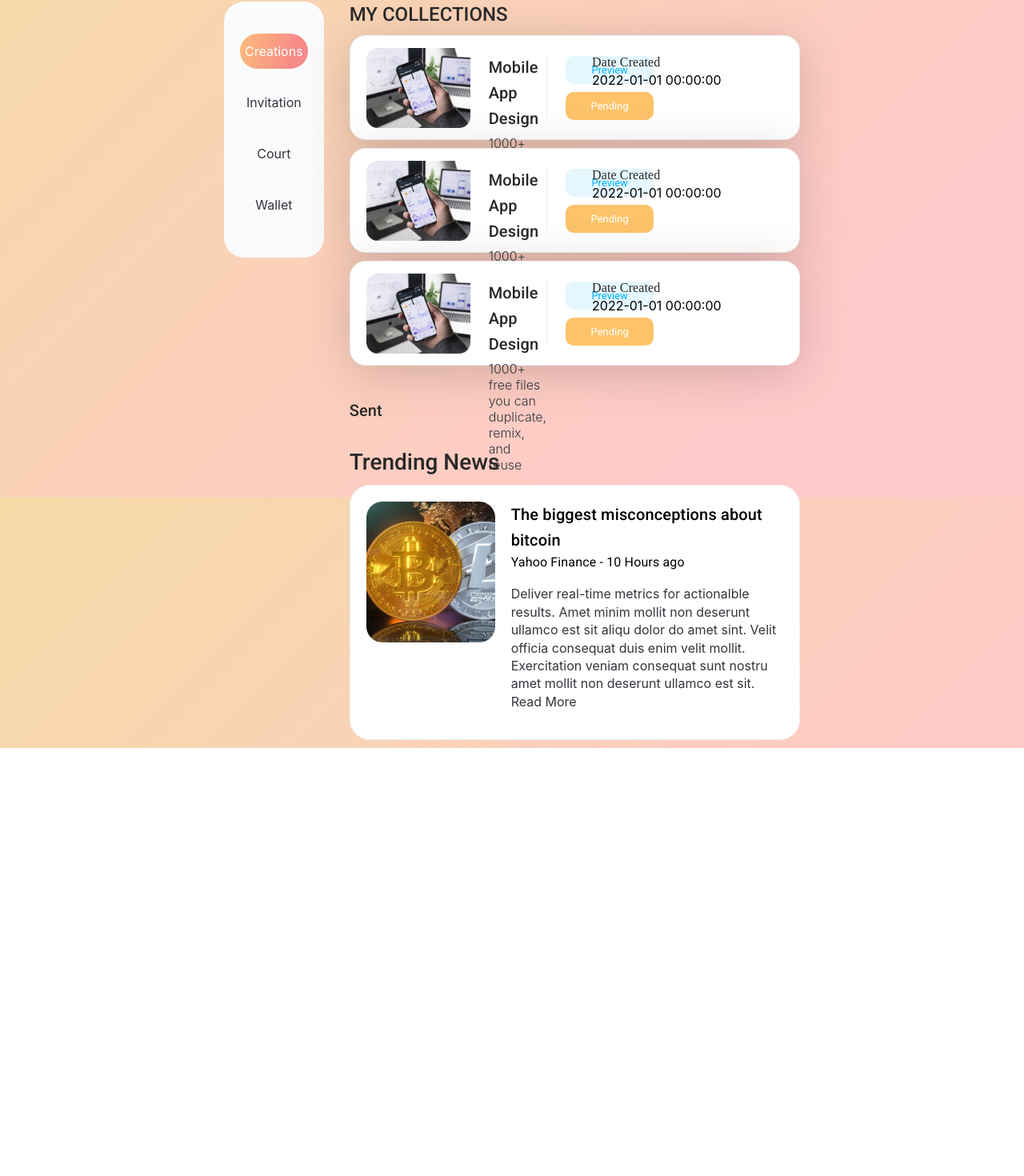
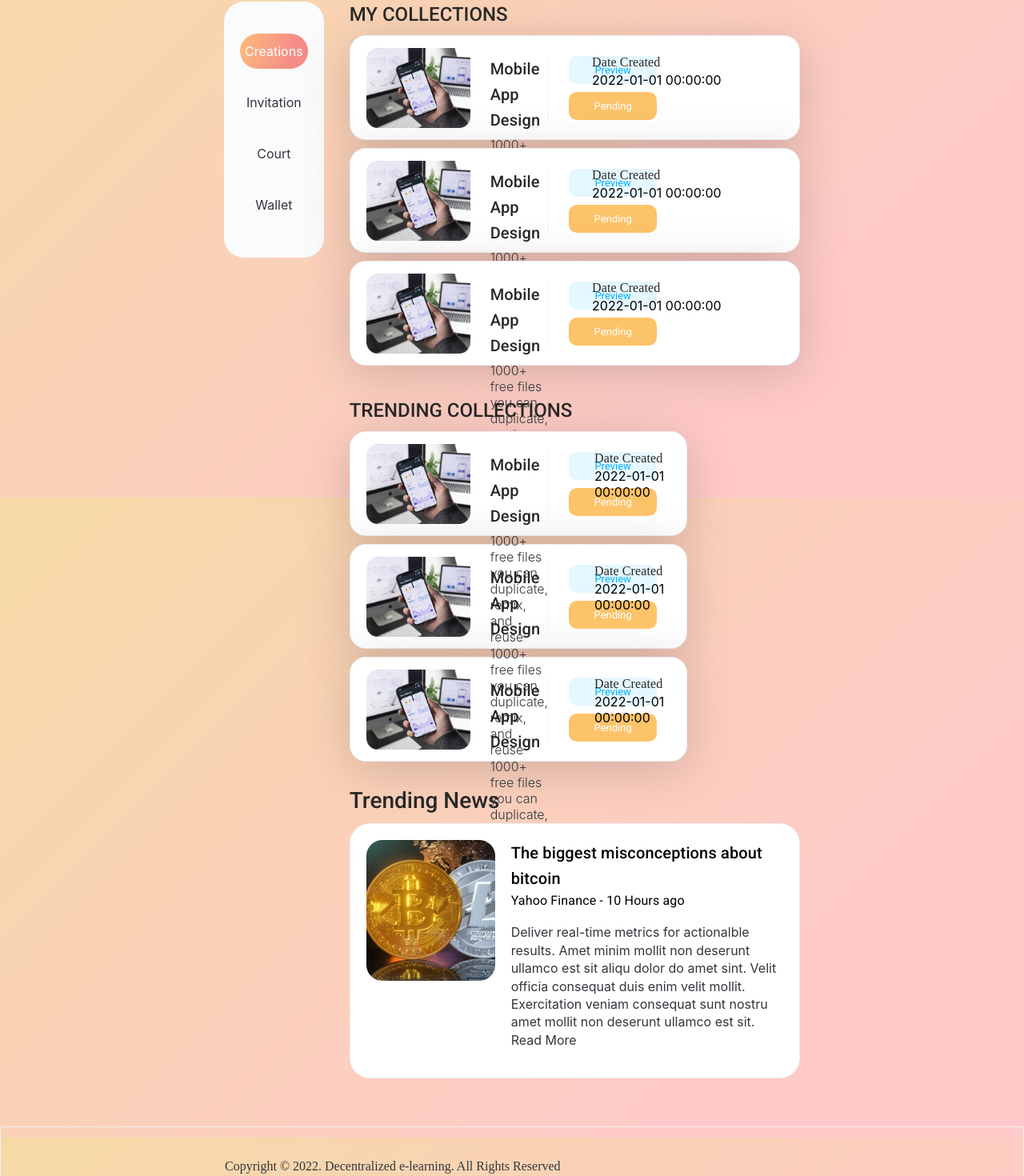
Before and after one commit to mrron313/d-app-learning-ui, a React (Create React App) app: page /creations in a window 1280 px wide. Shown: the part 178-1648 px from the top of the page at 80% size. Before the commit the page ends 1113 px from the top, so only its background shows below. Built offline with nearby package versions, Linux system fonts and the light colour scheme.

Commit message:
collection page

```diff
--- a/src/components/Creations/CollectionCard.js
+++ b/src/components/Creations/CollectionCard.js
@@ -1,10 +1,13 @@
 import { Chip, Grid, Typography } from "@mui/material";
 import CreationCard from '../../assets/creation-card.png';
 
-function InvitationCard() {
+function InvitationCard(props) {
+
+  const { interactionBtns } = props;
+
   return (
     <Grid container className="invitationCard">
-      <Grid item xs={6.5}>
+      <Grid item xs={interactionBtns? 6.5 : 9}>
         <div className="invitationCardLeft">
           <div className="invitationCardLeftImage">
             <img width='130' src={CreationCard} />
@@ -24,7 +27,7 @@ function InvitationCard() {
           </div>
         </div>
       </Grid>
-      <Grid item xs={5.5}>
+      <Grid item xs={interactionBtns? 5.5 : 3}>
         <div className="invitationCardRight">
           <div className="invitationCardRightUser">
             <Typography variant='h6'>
@@ -34,9 +37,12 @@ function InvitationCard() {
               2022-01-01 00:00:00
             </Typography>
           </div>
-          <div className="invitationCardRightButton">
 
-          </div>
+          {interactionBtns && (
+            <div className="invitationCardRightButton">
+
+            </div>
+          )}
         </div>
       </Grid>
     </Grid>
--- a/src/components/Creations/index.js
+++ b/src/components/Creations/index.js
@@ -13,14 +13,23 @@ const Creations = () => {
       {[1, 2, 3].map(i => {
         return (
           <Grid item xs={12} style={{ marginTop: '10px' }}>
-            <CollectionCard />
+            <CollectionCard interactionBtns={true} />
           </Grid>
         );
       })}
 
-      <Grid item xs={12} className='invitationSentSection'>
-        <Typography className='inviationSectionTitle' variant='h6'>Sent</Typography>
+      <Grid item xs={9}>
+        <Typography className='inviationHeaderTitle invitationSentSection' variant='h5'>TRENDING COLLECTIONS</Typography>
+
+        {[1, 2, 3].map(i => {
+          return (
+            <Grid item xs={12} style={{ marginTop: '10px' }}>
+              <CollectionCard interactionBtns={false} />
+            </Grid>
+          );
+        })}
       </Grid>
+
 
     </Grid>
   );
--- a/src/components/Layout/Footer.js
+++ b/src/components/Layout/Footer.js
@@ -1,6 +1,12 @@
+import { Grid } from "@mui/material";
+
 function Footer() {
   return (
-    <p>Copyright © 2022. Decentralized e-learning. All Rights Reserved</p>
+    <Grid container className="footerSection">
+      <Grid item xs={12}>
+        <p className="footerText">Copyright © 2022. Decentralized e-learning. All Rights Reserved</p>
+      </Grid>
+    </Grid>
   );
 }
 
--- a/src/components/Layout/Layout.css
+++ b/src/components/Layout/Layout.css
@@ -377,6 +377,21 @@ body {
 /* Collection */
 .collectionCardLeftText {
   height: 80px;
-  margin: 8px;
+  margin: 10px;
   border-right: 1.45649px solid #EEF0F3;
 }
+
+
+
+/* Footer */
+.footerSection {
+  border: 1px solid #EFEFEF;
+  padding: 10px 280px;
+  margin-top: 50px;
+}
+.footerText {
+  font-family: 'Gilroy-Medium';
+  font-size: 16px;
+  line-height: 45px;
+  color: #32363C;
+}
--- a/src/components/Layout/index.js
+++ b/src/components/Layout/index.js
@@ -9,6 +9,7 @@ import TrandingNews from '../TrandingNews/index';
 
 function MainLayout({ children }) {
   return (
+    <>
       <Grid className='layout'>
         <Header />
         <Grid container spacing={4}>
@@ -27,6 +28,8 @@ function MainLayout({ children }) {
           </Grid>
         </Grid>
       </Grid>
+      <Footer />
+    </>
   );
 }
 
```
Lines whose indentation alone changed are shown as unchanged.
